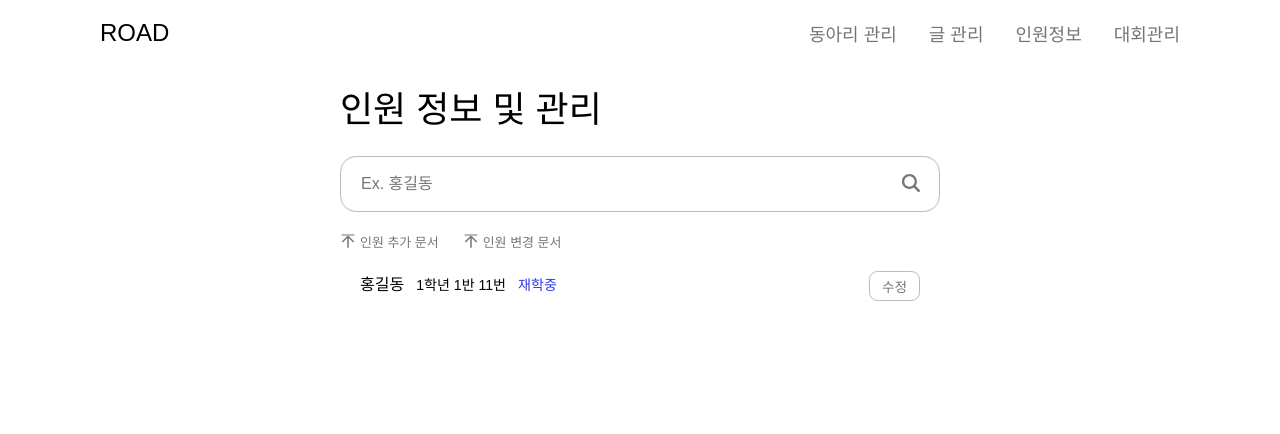
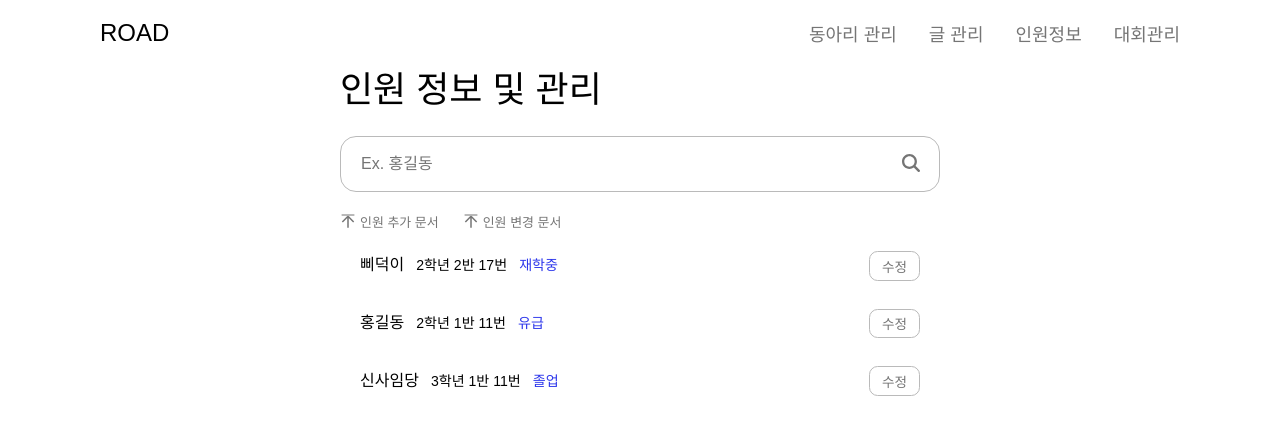
Before and after one commit to Log-Road/Road-FrontEnd, a React (Create React App) app: page /informationPersonnel in a window 1280 px wide. Shown: the top 434 px of the page. Built offline with nearby package versions, Linux system fonts and the light colour scheme.

Commit message:
♻️ :: 인원 정보 관리 페이지 코드 리팩토링

```diff
--- a/src/pages/Admin/InformationPersonnel.tsx
+++ b/src/pages/Admin/InformationPersonnel.tsx
@@ -12,6 +12,13 @@ import HandleButton from "../../components/Button/HandleButton";
  */
 
 export default function InformationPersonnel() {
+
+    const studentData = [ //백엔드에서 받아올 학생 정보
+        { name: "삐덕이", studentId: "2학년 2반 17번", state: "재학중" },
+        { name: "홍길동", studentId: "2학년 1반 11번", state: "유급" },
+        { name: "신사임당", studentId: "3학년 1반 11번", state: "졸업" },
+    ]
+
     return (
         <Container>
             <Header />
@@ -37,14 +44,16 @@ export default function InformationPersonnel() {
                     </FileUploadWrap>
 
                     <InfoWrap>
-                        <FlexWrap>
-                            <StudentInfoWrap>
-                                <Name>홍길동</Name>
-                                <StudentID>1학년 1반 11번</StudentID>
-                                <State>재학중</State>
-                            </StudentInfoWrap>
-                            <HandleButton text="수정"/>
-                        </FlexWrap>
+                        {studentData.map((value, index) => (
+                            <FlexWrap>
+                                <StudentInfoWrap>
+                                    <Name>{value.name}</Name>
+                                    <StudentID>{value.studentId}</StudentID>
+                                    <State>{value.state}</State>
+                                </StudentInfoWrap>
+                                <HandleButton text="수정" />
+                            </FlexWrap>
+                        ))}
                     </InfoWrap>
 
                 </Contents>
@@ -54,11 +63,8 @@ export default function InformationPersonnel() {
 }
 
 const Container = styled.div`
-width: 100%;
-height: 100%;
-display: flex;
-flex-direction: column;
-gap: 1.25em;
+width: 100vw;
+height: 100vh;
 `
 
 const InnerContainer = styled.div`
@@ -66,7 +72,6 @@ width: 100%;
 height: 100%;
 display: flex;
 justify-content: center;
-align-items: center;
 `
 
 const Contents = styled.div`
```
